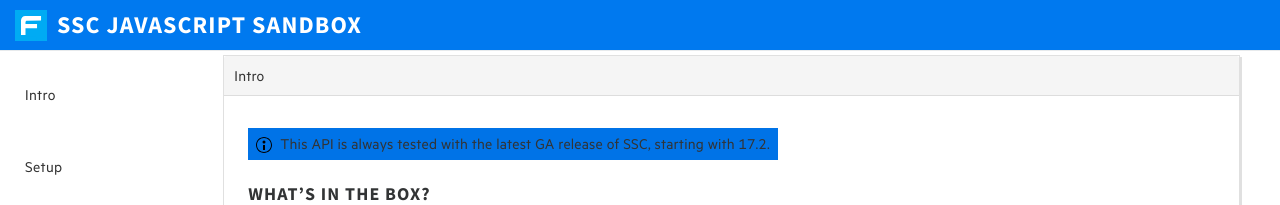
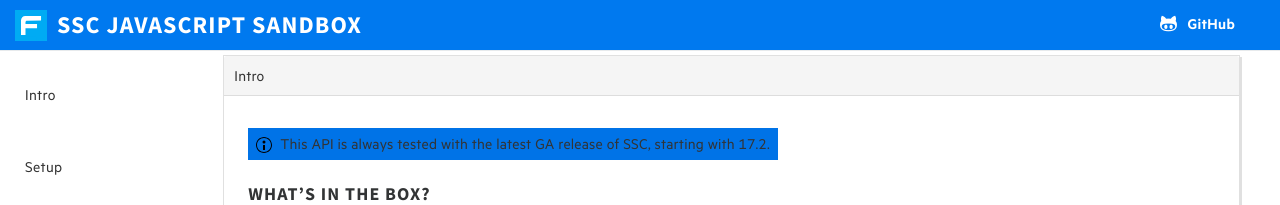
Before and after one commit to fortify/ssc-js-sandbox-docs, a Jekyll site: the page built from index.md, in a window 1280 px wide. Shown: the top 205 px of the page. Built offline with Jekyll 4.4.1, drawn with Linux system fonts in a browser that asks for light colours; nearby versions of some CDN libraries; some web fonts are replaced.

Commit message:
github link icon

```diff
--- a/_layouts/default.html
+++ b/_layouts/default.html
@@ -22,9 +22,17 @@
     <nav class="navbar navbar-inverse navbar-fixed-top">
         <div class="container-fluid">
             <div class="navbar-header">
-                <img src="{{ site.baseurl }}/img/fortify-icon.svg" class="logo img-responsive"/>
+                <img src="{{ site.baseurl }}/img/fortify-icon.svg" class="logo img-responsive" />
                 <h2 class="navbar-brand" href="#">SSC Javascript Sandbox</h2>
             </div>
+            <ul id="navbar-get-code" class="nav navbar-nav navbar-right">
+                <li>
+                    <a href="https://github.com/fortify/ssc-js-sandbox" target="_blank">
+                        <i class="hpe-icon hpe-social-github"></i>
+                        <span>GitHub</span>
+                    </a>
+                </li>
+            </ul>
         </div>
     </nav>
     <div class="container-fluid">
--- a/css/site.css
+++ b/css/site.css
@@ -13,6 +13,18 @@ nav .navbar-brand {
   font-weight: bold;
   font-size: 150%;
   margin: 0;
+}
+.navbar-inverse .navbar-nav>li>a {
+  color: white;
+}
+#navbar-get-code.nav>li>a i {
+  font-size: 2rem;
+}
+#navbar-get-code.nav.navbar-right {
+  margin-right: 20px;
+}
+#navbar-get-code.nav>li>a span {
+  vertical-align: top;
 }
 .alert.alert-fit {
   width: fit-content
```
